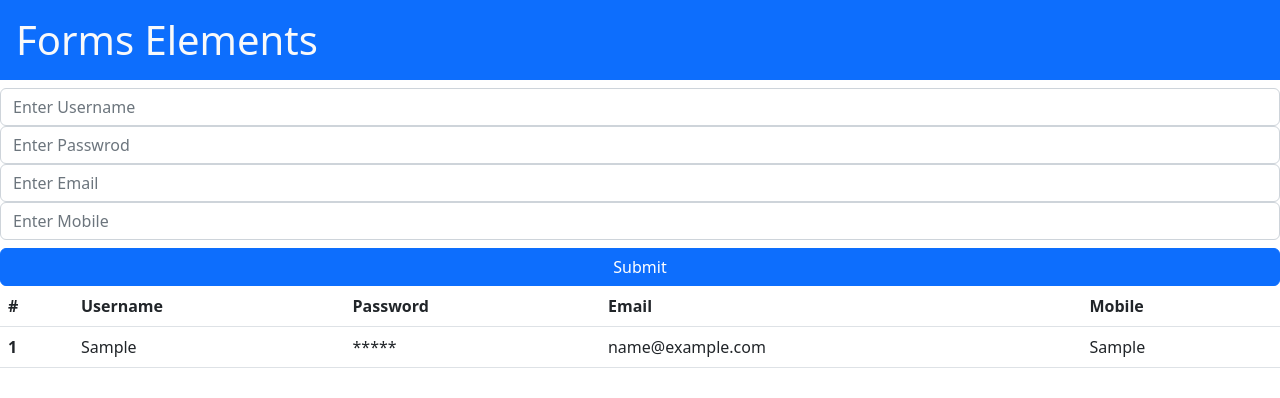
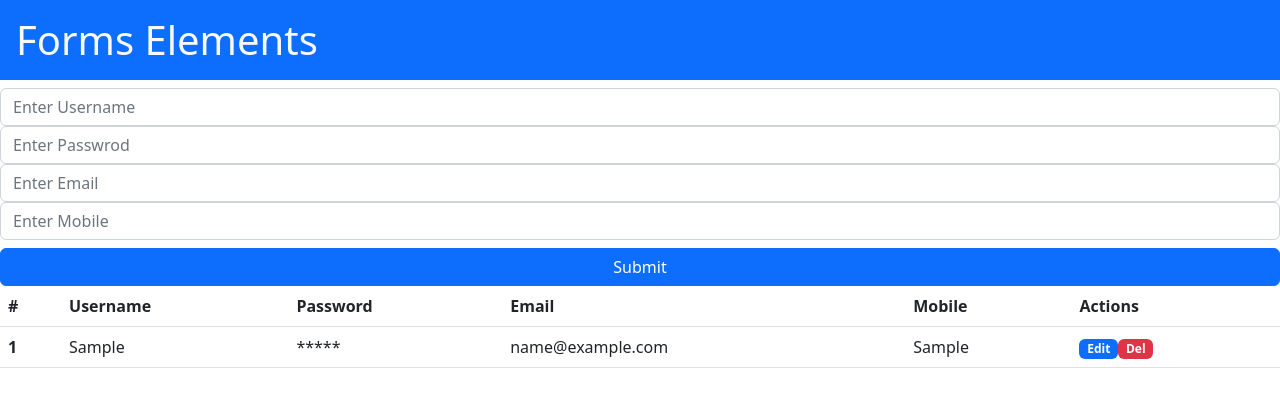
Before and after one commit to dac-22-mumbai/my-react-project, a React (Create React App) app: page / in a window 1280 px wide. Both pictures are taken after typing "Sample", "Sample123", "name@example.com", "Sample" into the empty fields and a click on the button "Submit". Shown: the top 398 px of the page. Built offline with nearby package versions, Linux system fonts and the light colour scheme.

Commit message:
delete operation.

```diff
--- a/src/App.js
+++ b/src/App.js
@@ -28,6 +28,18 @@ function App() {
       email: "",
       mobile: "",
     });
+  };
+
+  const handleEdit = (item, index) => {};
+
+  const handleDelete = (item, index) => {
+    console.log("Handle Delte....", item);
+
+    // delete from the list
+    list.splice(index, 1);
+
+    const newlist = [...list];
+    setList(newlist);
   };
 
   return (
@@ -89,6 +101,7 @@ function App() {
             <th scope="col">Password</th>
             <th scope="col">Email</th>
             <th scope="col">Mobile</th>
+            <th scope="col">Actions</th>
           </tr>
         </thead>
         <tbody>
@@ -99,6 +112,25 @@ function App() {
               <td>{"*****"}</td>
               <td>{item.email}</td>
               <td>{item.mobile}</td>
+
+              <td>
+                <span
+                  role="button"
+                  className="badge bg-primary"
+                  // onClick={ handleEdit }
+                  onClick={() => handleEdit(item, index)}
+                >
+                  Edit
+                </span>
+                <span
+                  role="button"
+                  className="badge bg-danger"
+                  // onClick={ handleDelete }
+                  onClick={() => handleDelete(item, index)}
+                >
+                  Del
+                </span>
+              </td>
             </tr>
           ))}
         </tbody>
```
